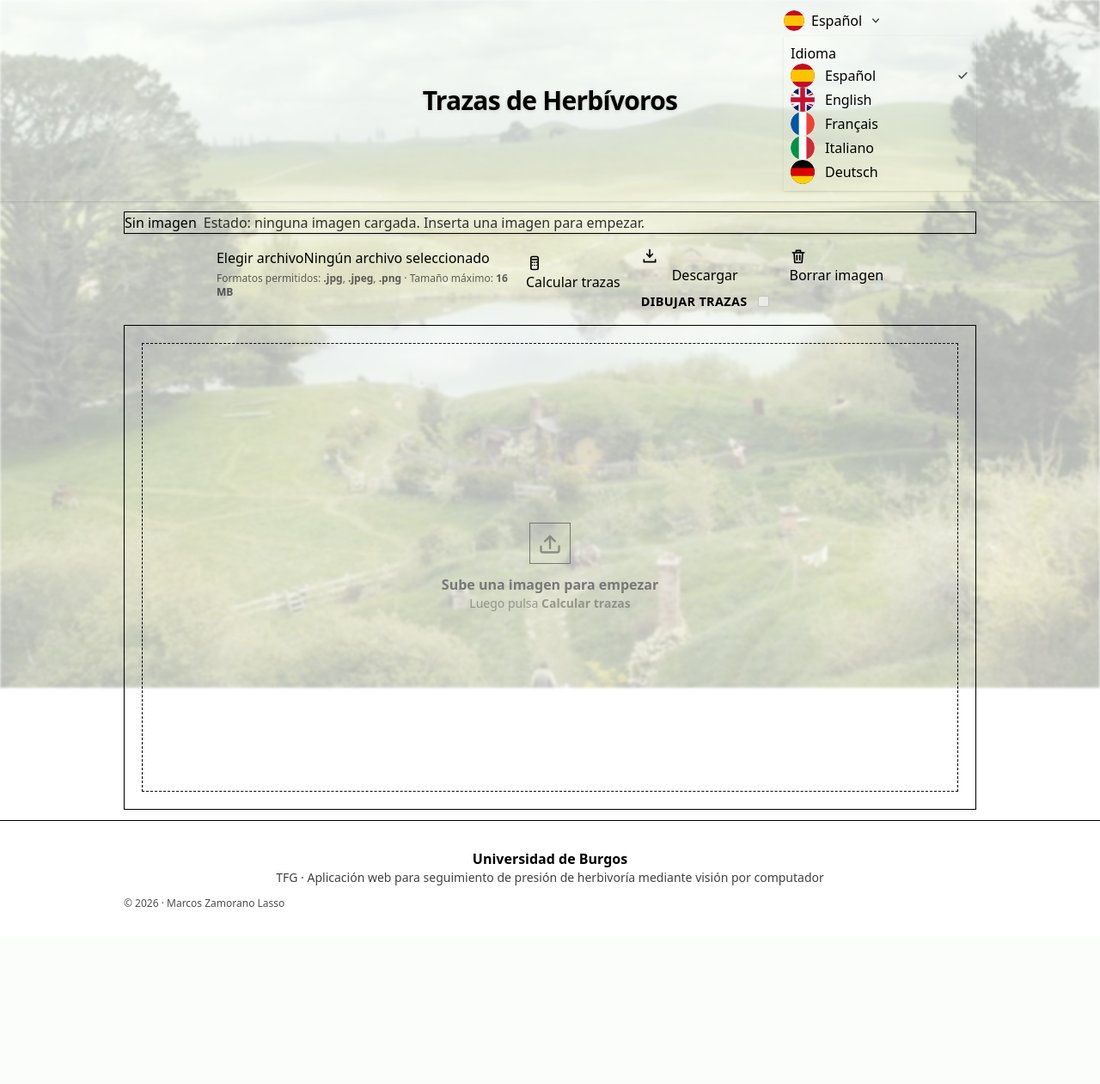
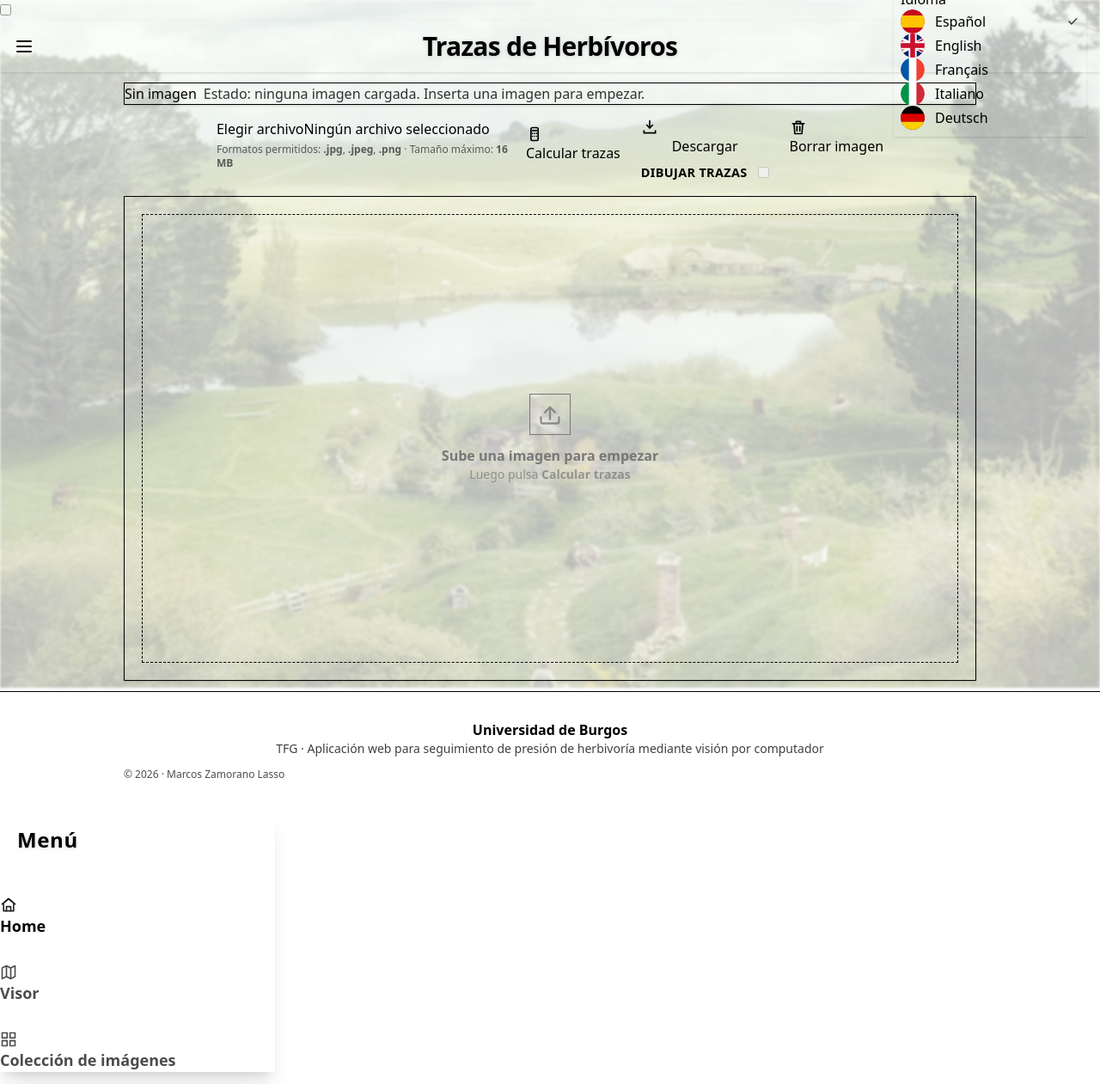
Before and after one commit to Marcurio22/TFG-Marcos-Zamorano, a Flask app: page / in a window 1280 px wide. Shown: the whole page at 86% size. Before the commit the page ends 1055 px from the top, so only its background shows below. Run offline with Flask 3, Linux system fonts and the light colour scheme; some libraries are stand-ins or nearby versions.

Commit message:
Creación del menú lateral
Closes #70

```diff
--- a/webapp/trazasytrazadas/templates/base.html
+++ b/webapp/trazasytrazadas/templates/base.html
@@ -34,22 +34,48 @@ Versión: 0.1
     <link rel="apple-touch-icon"
           href="{{ url_for('static', filename='img/favicon.png') }}">
   </head>
-  <body class="min-h-screen bg-base-200 text-base-content flex flex-col">
+  <body class="min-h-screen bg-base-200 text-base-content">
     <!-- Fondo visual común de la interfaz. -->
     <div class="pointer-events-none fixed inset-0 z-0">
       <div class="absolute inset-0 bg-cover bg-center opacity-30 blur-[1.5px] saturate-75"
            style="background-image:url('{{ url_for('static', filename='img/background.png') }}')"></div>
-      <div class="absolute inset-0 bg-base-200/65"></div>
+      <div class="absolute inset-0 bg-base-200/45"></div>
     </div>
+    <!-- Drawer (DaisyUI) -->
+    <div class="drawer">
+      <input id="app-drawer" type="checkbox" class="drawer-toggle" />
+      <!-- Contenido principal -->
+      <div class="drawer-content min-h-screen flex flex-col relative z-10">
         <!-- Cabecera principal y selector de idioma. -->
         <header class="bg-primary text-primary-content shadow-sm relative z-50">
-      <div class="max-w-5xl mx-auto px-3 sm:px-4">
-        <div class="grid grid-cols-1 sm:grid-cols-[1fr_auto_1fr] items-center py-3 gap-y-2">
-          <div class="hidden sm:block"></div>
-          <div class="justify-self-center text-center">
-            <h1 class="text-2xl sm:text-3xl font-extrabold tracking-tight drop-shadow-sm">{{ _("Trazas de Herbívoros") }}</h1>
+          <div class="px-3 sm:px-4">
+            <div class="relative py-3">
+              <!-- Botón hamburguesa (toggle drawer) -->
+              <label for="app-drawer"
+                     class="btn btn-sm btn-ghost btn-square drawer-button absolute left-0 top-1/2 -translate-y-1/2"
+                     role="button"
+                     aria-label="{{ _("Abrir menú") }}">
+                <svg xmlns="http://www.w3.org/2000/svg"
+                     viewBox="0 0 24 24"
+                     fill="none"
+                     stroke="currentColor"
+                     stroke-width="2"
+                     stroke-linecap="round"
+                     stroke-linejoin="round"
+                     class="w-6 h-6">
+                  <path d="M4 6h16" />
+                  <path d="M4 12h16" />
+                  <path d="M4 18h16" />
+                </svg>
+              </label>
+              <!-- Título centrado -->
+              <div class="max-w-5xl mx-auto flex items-center justify-center">
+                <h1 class="text-2xl sm:text-3xl font-extrabold tracking-tight drop-shadow-sm text-center">
+                  {{ _("Trazas de Herbívoros") }}
+                </h1>
               </div>
-          <div class="justify-self-center sm:justify-self-end mt-1 sm:mt-0">
+              <!-- Selector de idioma a la derecha -->
+              <div class="absolute right-0 top-1/2 -translate-y-1/2">
                 {% set FLAG_FILES = {
                   "es": "img/flags/es.svg",
                   "en": "img/flags/gb.svg",
@@ -149,9 +175,11 @@ Versión: 0.1
           </div>
         </main>
         <!-- Pie de página común de la aplicación. -->
-    <footer class="border-t border-base-300 bg-base-200">
+        <footer class="border-t border-base-300 bg-transparent relative z-10"
+                style="background-color: rgba(255, 255, 255, 0.20);
+                       backdrop-filter: blur(6px)">
           <div class="max-w-5xl mx-auto px-3 sm:px-4 py-8">
-        <div class="footer footer-center">
+            <div class="footer footer-center bg-transparent">
               <div class="grid gap-3">
                 <div class="flex items-center justify-center gap-3">
                   <div class="text-center">
@@ -181,5 +209,81 @@ Versión: 0.1
           });
         });
         </script>
+      </div>
+      <!-- Menú lateral -->
+      <div class="drawer-side z-40">
+        <label for="app-drawer"
+               class="drawer-overlay"
+               aria-label="{{ _("Cerrar menú") }}"></label>
+        {% set current_ep = request.endpoint or '' %}
+        {% set is_home = (current_ep == 'trazas.index') %}
+        <aside class="w-80 min-h-full bg-primary text-primary-content shadow-xl">
+          <div class="px-5 py-5 font-black tracking-wide text-2xl border-b border-white/20 drop-shadow-sm">{{ _("Menú") }}</div>
+          <ul class="menu p-0 bg-primary text-primary-content divide-y divide-white/10">
+            <li class="w-full border-t border-white/10">
+              <a href="{{ url_for("trazas.index") }}"
+                 class="w-full rounded-none px-5 py-4 text-base sm:text-lg font-semibold gap-3 hover:bg-white/10 {% if is_home %}bg-white/15 pointer-events-none{% endif %}"
+                 {% if is_home %}aria-current="page"{% endif %}
+                 onclick="document.getElementById('app-drawer').checked = false;">
+                <svg xmlns="http://www.w3.org/2000/svg"
+                     viewBox="0 0 24 24"
+                     fill="none"
+                     stroke="currentColor"
+                     stroke-width="2"
+                     stroke-linecap="round"
+                     stroke-linejoin="round"
+                     class="w-5 h-5">
+                  <path d="M3 10.5 12 3l9 7.5" />
+                  <path d="M5 10v10h14V10" />
+                  <path d="M9 20v-6h6v6" />
+                </svg>
+                <span class="whitespace-nowrap">{{ _("Home") }}</span>
+              </a>
+            </li>
+            <li class="w-full border-t border-white/10">
+              <a href="#"
+                 aria-disabled="true"
+                 tabindex="-1"
+                 class="w-full rounded-none px-5 py-4 text-base sm:text-lg font-semibold gap-3 opacity-70 cursor-not-allowed">
+                <svg xmlns="http://www.w3.org/2000/svg"
+                     viewBox="0 0 24 24"
+                     fill="none"
+                     stroke="currentColor"
+                     stroke-width="2"
+                     stroke-linecap="round"
+                     stroke-linejoin="round"
+                     class="w-5 h-5">
+                  <path d="M9 18 3 21V6l6-3 6 3 6-3v15l-6 3-6-3Z" />
+                  <path d="M9 3v15" />
+                  <path d="M15 6v15" />
+                </svg>
+                <span class="whitespace-nowrap">{{ _("Visor") }}</span>
+              </a>
+            </li>
+            <li class="w-full border-t border-white/10">
+              <a href="#"
+                 aria-disabled="true"
+                 tabindex="-1"
+                 class="w-full rounded-none px-5 py-4 text-base sm:text-lg font-semibold gap-3 opacity-70 cursor-not-allowed">
+                <svg xmlns="http://www.w3.org/2000/svg"
+                     viewBox="0 0 24 24"
+                     fill="none"
+                     stroke="currentColor"
+                     stroke-width="2"
+                     stroke-linecap="round"
+                     stroke-linejoin="round"
+                     class="w-5 h-5">
+                  <rect x="3" y="3" width="7" height="7" />
+                  <rect x="14" y="3" width="7" height="7" />
+                  <rect x="3" y="14" width="7" height="7" />
+                  <rect x="14" y="14" width="7" height="7" />
+                </svg>
+                <span class="whitespace-nowrap">{{ _("Colección de imágenes") }}</span>
+              </a>
+            </li>
+          </ul>
+        </aside>
+      </div>
+    </div>
   </body>
 </html>
```
Lines whose indentation alone changed are shown as unchanged.
